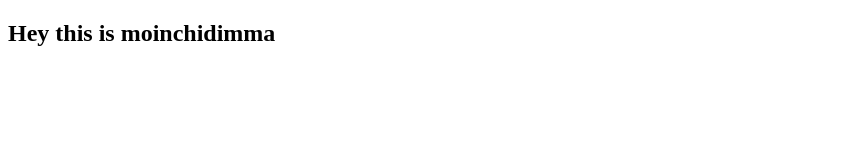
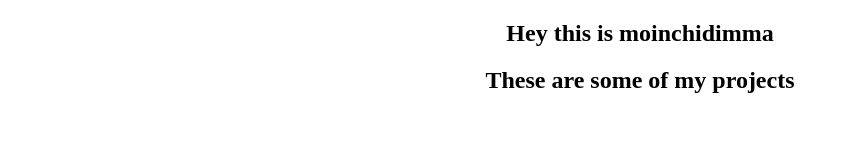
Before and after one commit to okafor-chidimma/moinchidimma, a plain HTML site: page index.html in a window 1280 px wide. Shown: the whole page, without its empty margins (0-847 px from the left). Drawn offline with Linux system fonts and the light colour scheme.

Commit message:
added the projects section and h2

```diff
--- a/css/style.css
+++ b/css/style.css
@@ -0,0 +1,3 @@
+.text-center {
+  text-align: center;
+}
--- a/index.html
+++ b/index.html
@@ -21,8 +21,11 @@
     - The freeCodeCamp Team
 
     -->
-    <section id="welcome-section">
+    <section id="welcome-section" class="text-center">
       <h1>Hey this is moinchidimma</h1>
+    </section>
+    <section id="projects" class="text-center">
+      <h2 class="project-tile">These are some of my projects</h2>
     </section>
     <script  src="js/index.js"></script>
   </body>
```
